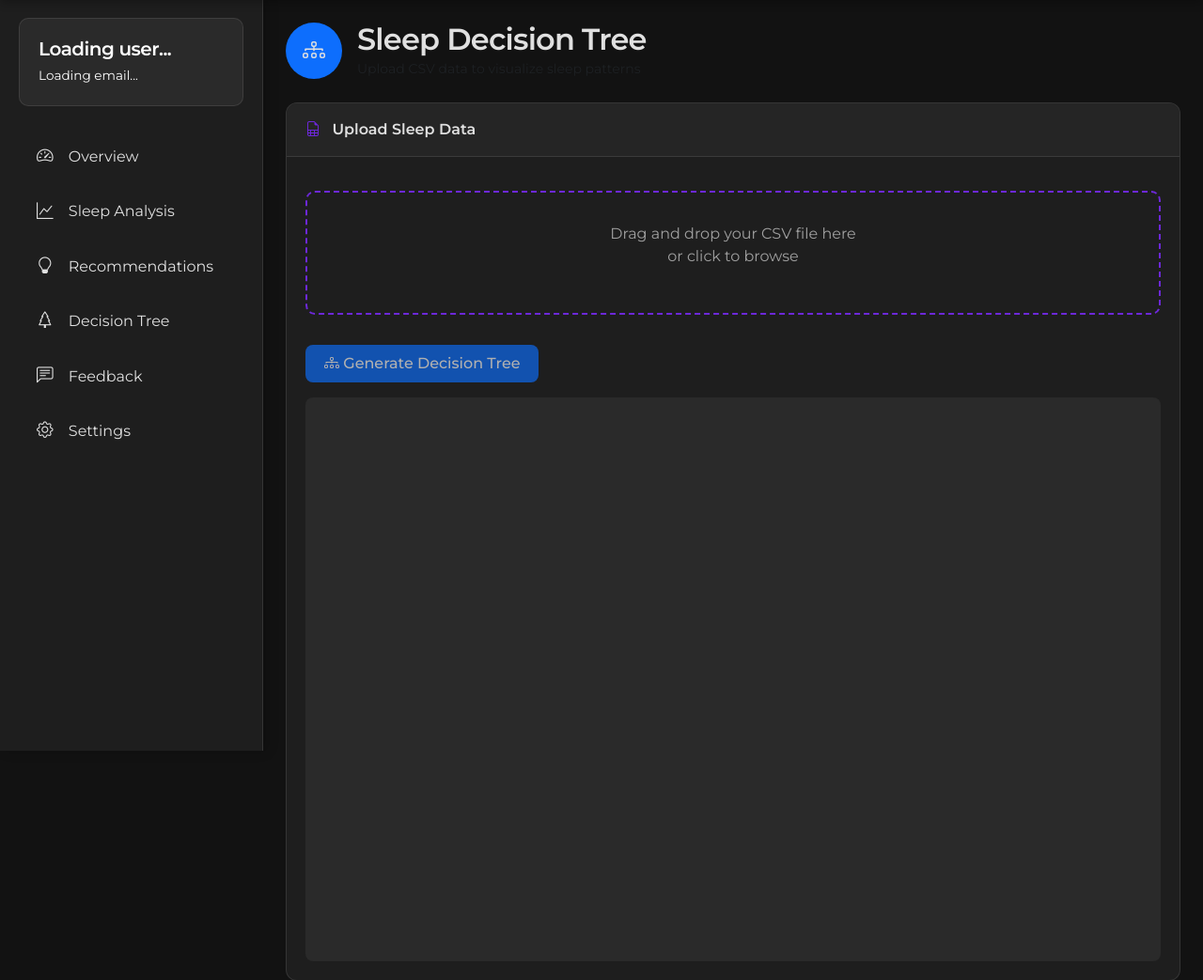
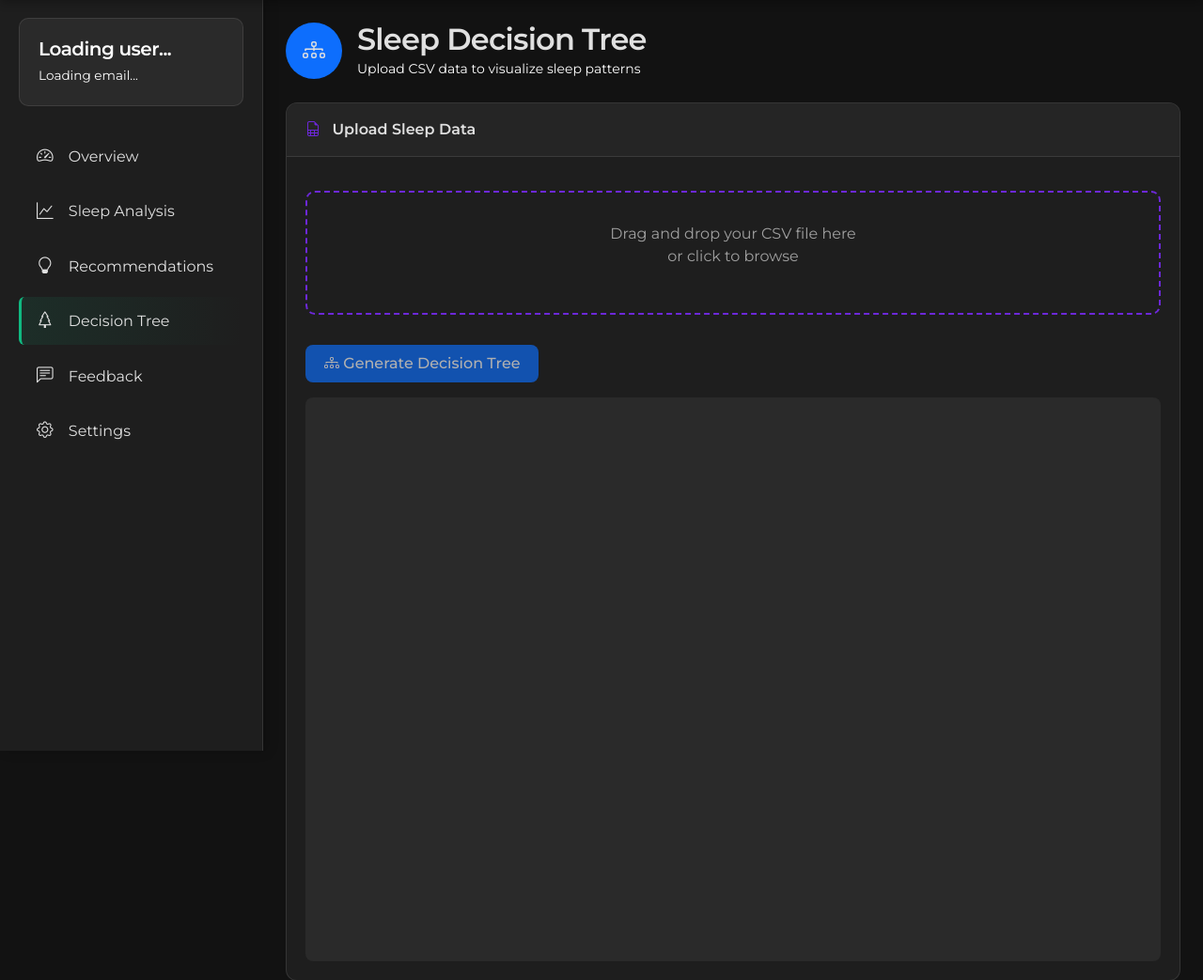
Before and after one commit to speedrun11/sleepwell, a Flask app: page /decisiontree in a window 1280 px wide. Shown: the part 57-1100 px from the top of the page at 94% size. Run offline with Flask 3, Linux system fonts and the light colour scheme; some libraries are stand-ins or nearby versions.

Commit message:
Highlight active navigation link and update text color for sleep decision tree description

```diff
--- a/templates/decisiontree.html
+++ b/templates/decisiontree.html
@@ -324,7 +324,7 @@
                 <a class="nav-link" href="{{ url_for('recommendations') }}">
                     <i class="bi bi-lightbulb"></i> Recommendations
                 </a>
-                <a class="nav-link" href="{{ url_for('decision_tree') }}">
+                <a class="nav-link active" href="{{ url_for('decision_tree') }}">
                     <i class="bi bi-tree"></i> Decision Tree
                 </a>
                 <a class="nav-link" href="{{ url_for('feedback') }}">
@@ -343,7 +343,7 @@
                 </div>
                 <div>
                     <h2 class="mb-0">Sleep Decision Tree</h2>
-                    <small class="text-muted">Upload CSV data to visualize sleep patterns</small>
+                    <small class="text-white">Upload CSV data to visualize sleep patterns</small>
                 </div>
             </div>
 
```
